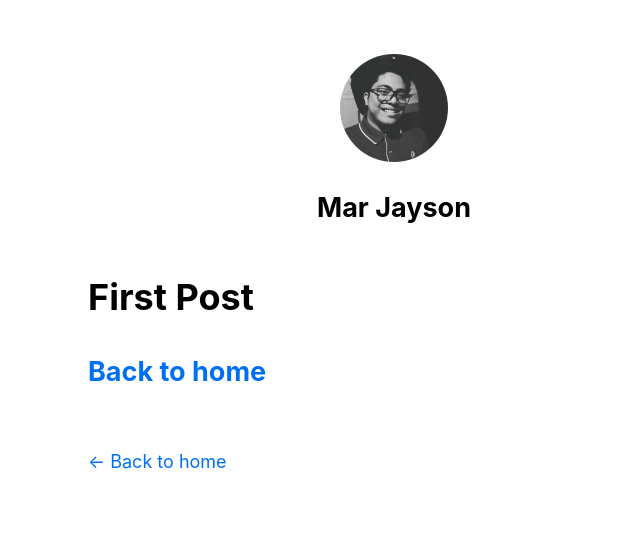
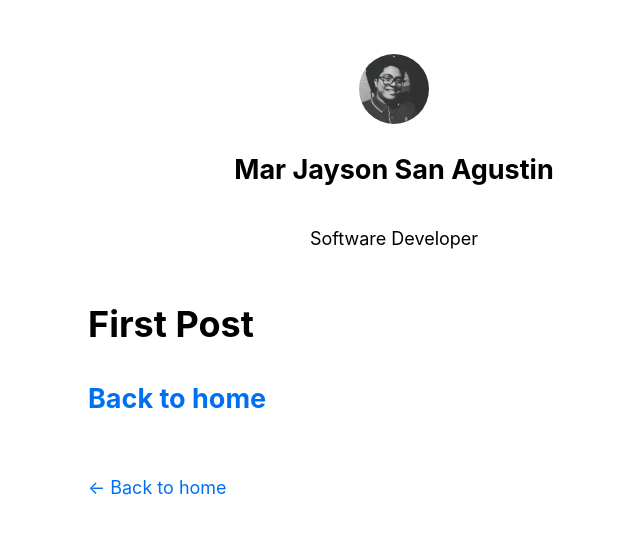
Before and after one commit to MarJaysonSanAgustin/nextjs-blog, a Next.js app: page /posts/first-post in a window 1280 px wide. Shown: the top 534 px of the page, without its empty margins (246-886 px from the left). Built offline with nearby package versions, Linux system fonts and the light colour scheme.

Commit message:
refactor: update layout - change name - change image size - add title

```diff
--- a/components/layout.js
+++ b/components/layout.js
@@ -4,7 +4,7 @@ import styles from './layout.module.css';
 import utilStyles from '../styles/utils.module.css';
 import Link from 'next/link';
 
-const name = 'Mar Jayson';
+const name = 'Mar Jayson San Agustin';
 export const siteTitle = 'Blog | Mar Jayson';
 
 export default function Layout({ children, home }) {
@@ -32,11 +32,12 @@ export default function Layout({ children, home }) {
               priority
               src="/images/profile.jpg"
               className={utilStyles.borderCircle}
-              height={144}
-              width={144}
+              height={90}
+              width={90}
               alt={name}
             />
             <h1 className={utilStyles.heading2Xl}>{name}</h1>
+            <p className={utilStyles.headingSm}>Software Developer</p>
           </>
         ) : (
           <>
@@ -46,8 +47,8 @@ export default function Layout({ children, home }) {
                   priority
                   src="/images/profile.jpg"
                   className={utilStyles.borderCircle}
-                  height={108}
-                  width={108}
+                  height={70}
+                  width={70}
                   alt={name}
                 />
               </a>
@@ -57,6 +58,7 @@ export default function Layout({ children, home }) {
                 <a className={utilStyles.colorInherit}>{name}</a>
               </Link>
             </h2>
+            <p className={utilStyles.headingSm}>Software Developer</p>
           </>
         )}
       </header>
```
